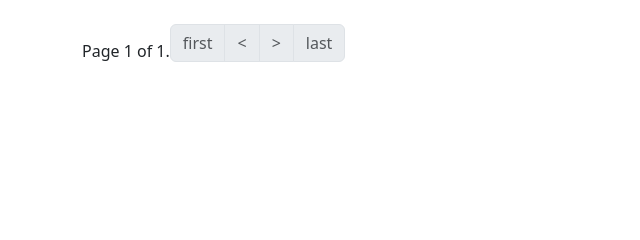
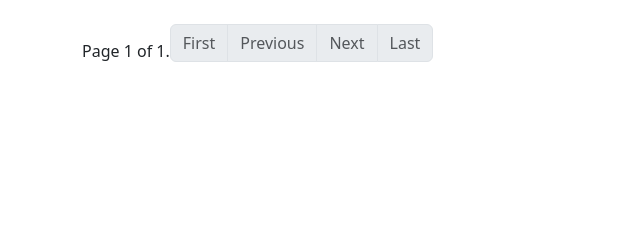
Before and after one commit to anthonyjsaab/INF553, a Django app: page / in a window 1280 px wide. Shown: the part 169-409 px from the top of the page, without its empty margins (0-640 px from the left). Run offline with Django 4.2, Linux system fonts and the light colour scheme; data that the repository does not hold is empty.

Commit message:
Better pagination navbar
Signed-off-by: Anthony <ajs34@mail.aub.edu>

```diff
--- a/templates/journals_list.html
+++ b/templates/journals_list.html
@@ -24,23 +24,23 @@
         </span>
         <ul class="pagination">
             {% if page_obj.has_previous %}
-                <li class="page-item"><a class="page-link" href="?page=1">first</a></li>
-                <li class="page-item"><a class="page-link" href="?page={{ page_obj.previous_page_number }}">&lt;</a>
+                <li class="page-item"><a class="page-link" href="?page=1">First</a></li>
+                <li class="page-item"><a class="page-link" href="?page={{ page_obj.previous_page_number }}">Previous</a>
                 </li>
             {% else %}
-                <li class="page-item disabled"><a class="page-link" href="?page=1">first</a></li>
-                <li class="page-item disabled"><a class="page-link" href="?page=1">&lt;</a></li>
+                <li class="page-item disabled"><a class="page-link" href="?page=1">First</a></li>
+                <li class="page-item disabled"><a class="page-link" href="?page=1">Previous</a></li>
             {% endif %}
 
             {% if page_obj.has_next %}
-                <li class="page-item"><a class="page-link" href="?page={{ page_obj.next_page_number }}">&gt;</a></li>
-                <li class="page-item"><a class="page-link" href="?page={{ page_obj.paginator.num_pages }}">last</a>
+                <li class="page-item"><a class="page-link" href="?page={{ page_obj.next_page_number }}">Next</a></li>
+                <li class="page-item"><a class="page-link" href="?page={{ page_obj.paginator.num_pages }}">Last</a>
                 </li>
             {% else %}
                 <li class="page-item disabled"><a class="page-link"
-                                                  href="?page={{ page_obj.paginator.num_pages }}">&gt;</a></li>
+                                                  href="?page={{ page_obj.paginator.num_pages }}">Next</a></li>
                 <li class="page-item disabled"><a class="page-link"
-                                                  href="?page={{ page_obj.paginator.num_pages }}">last</a></li>
+                                                  href="?page={{ page_obj.paginator.num_pages }}">Last</a></li>
             {% endif %}
         </ul>
     </nav>
```
Also changed, not shown: templates/authors_list.html (+8 -8 lines).
